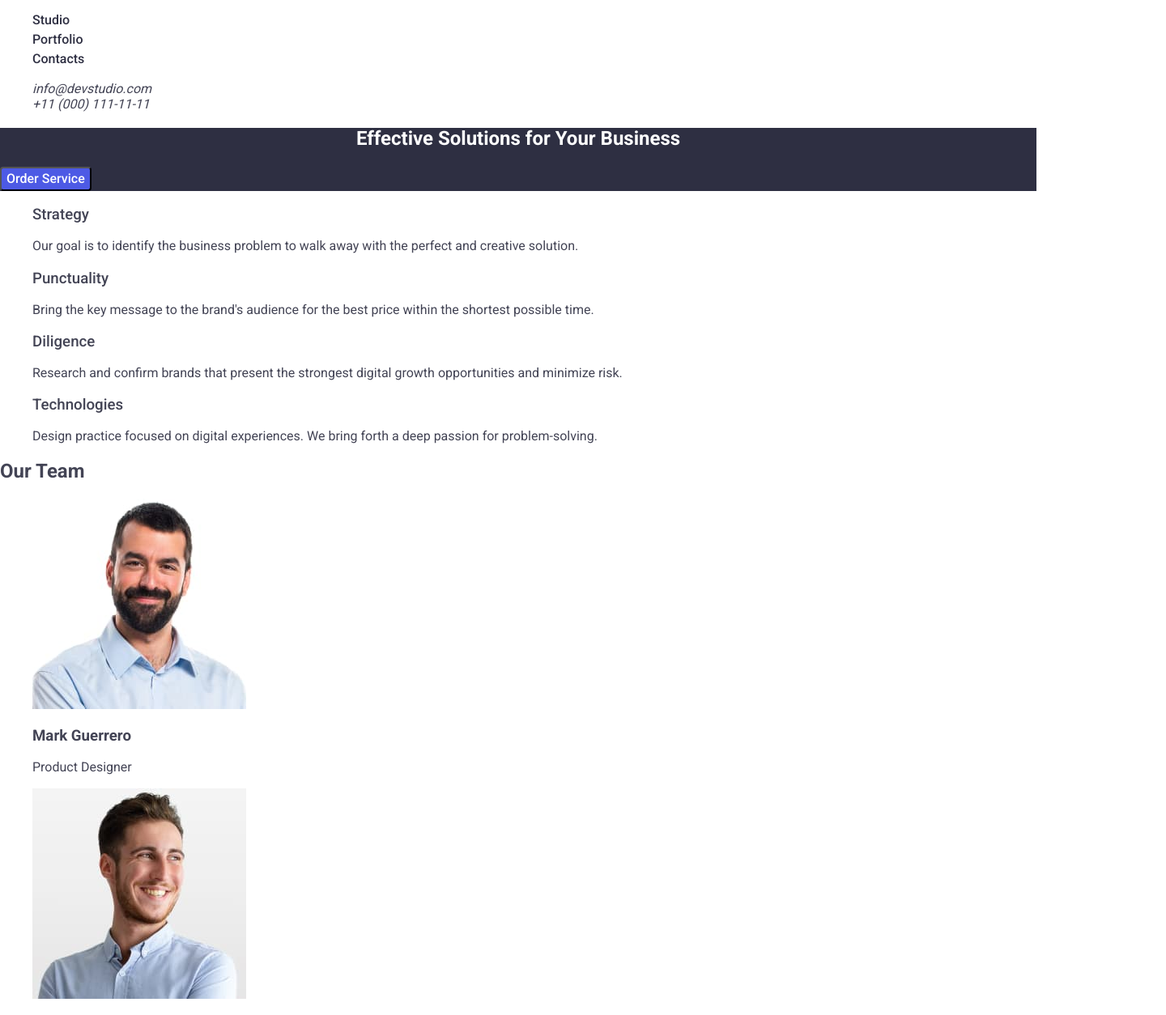
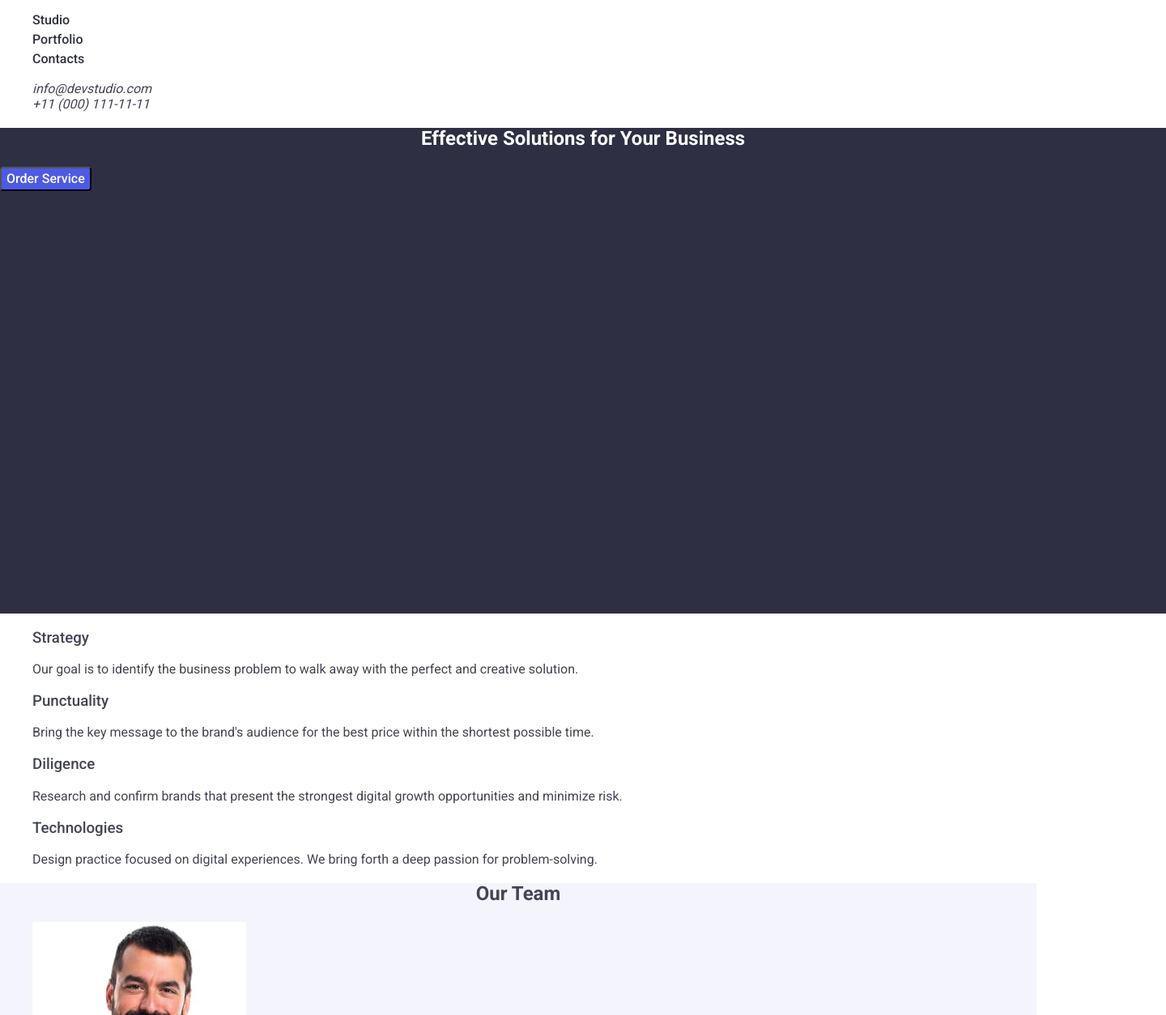
Before and after one commit to serg444s/goit-markup-hw-02, a plain HTML site: page index.html in a window 1280 px wide. Shown: the part 21-1275 px from the top of the page at 81% size, 1440 px wide, since content can reach past the window. Drawn offline with nearby package versions, Linux system fonts and the light colour scheme.

Commit message:
add css part2

```diff
--- a/css/styles.css
+++ b/css/styles.css
@@ -53,8 +53,8 @@ ul {
 /* section 1 */
 
 .section1 {
-  width: 1440;
-  height: 600;
+  width: 1440px;
+  height: 600px;
   background: #2e2f42;
 }
 
@@ -85,3 +85,28 @@ ul {
   font-weight: 500;
   line-height: 1.2;
 }
+
+/* section3 */
+
+.section3 {
+  background: #f4f4fd;
+}
+
+.section3 h2 {
+  font-size: 36;
+  font-weight: 700;
+  text-transform: capitalize;
+  text-align: center;
+}
+
+.our-team-list li h3 {
+  font-size: 20;
+  font-weight: 500;
+  line-height: 1.2;
+  letter-spacing: 0.4px;
+}
+
+.our-team-list li p {
+  font-size: 16;
+  line-height: 1.5;
+}
--- a/index.html
+++ b/index.html
@@ -37,9 +37,11 @@
       </address>
     </header>
     <main>
-      <section class="section1">
-        <h1 class="section1-title">Effective Solutions for Your Business</h1>
-        <button type="button" class="section1-button">Order Service</button>
+      <section>
+        <div class="section1">
+          <h1 class="section1-title">Effective Solutions for Your Business</h1>
+          <button type="button" class="section1-button">Order Service</button>
+        </div>
       </section>
       <section>
         <h2 hidden>Our advantages</h2>
@@ -74,9 +76,9 @@
           </li>
         </ul>
       </section>
-      <section>
+      <section class="section3">
         <h2>Our Team</h2>
-        <ul>
+        <ul class="our-team-list">
           <li>
             <img src="./images/mark.jpg" alt="Product Designer" width="264" />
             <h3>Mark Guerrero</h3>
```
